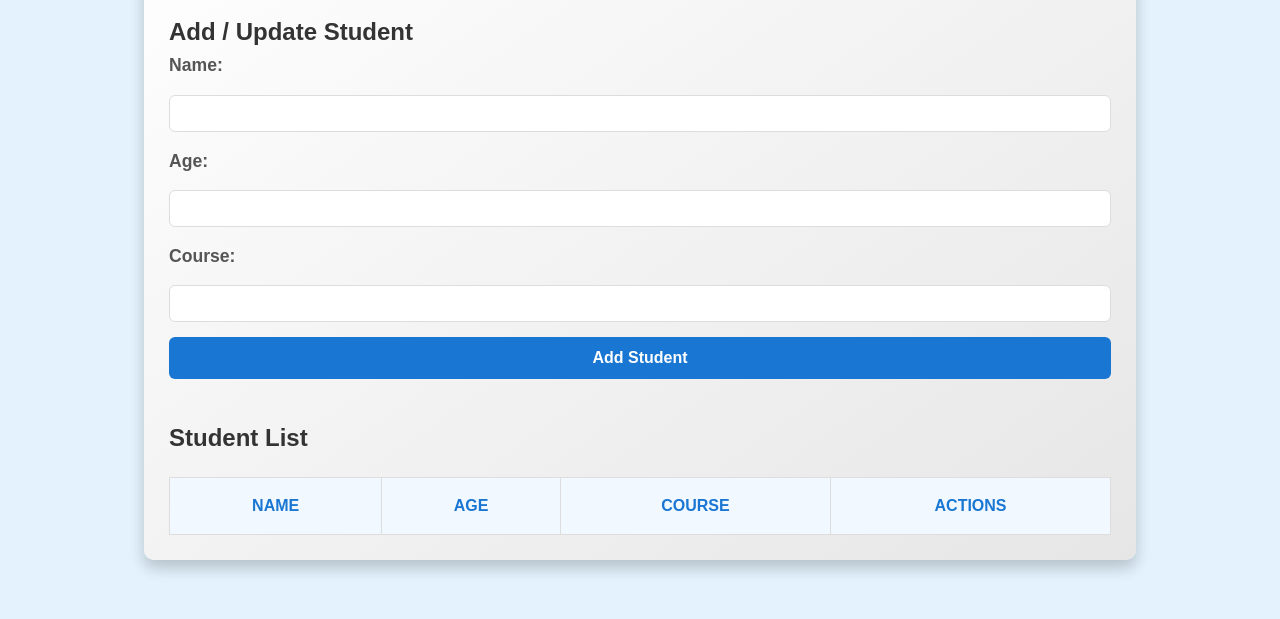
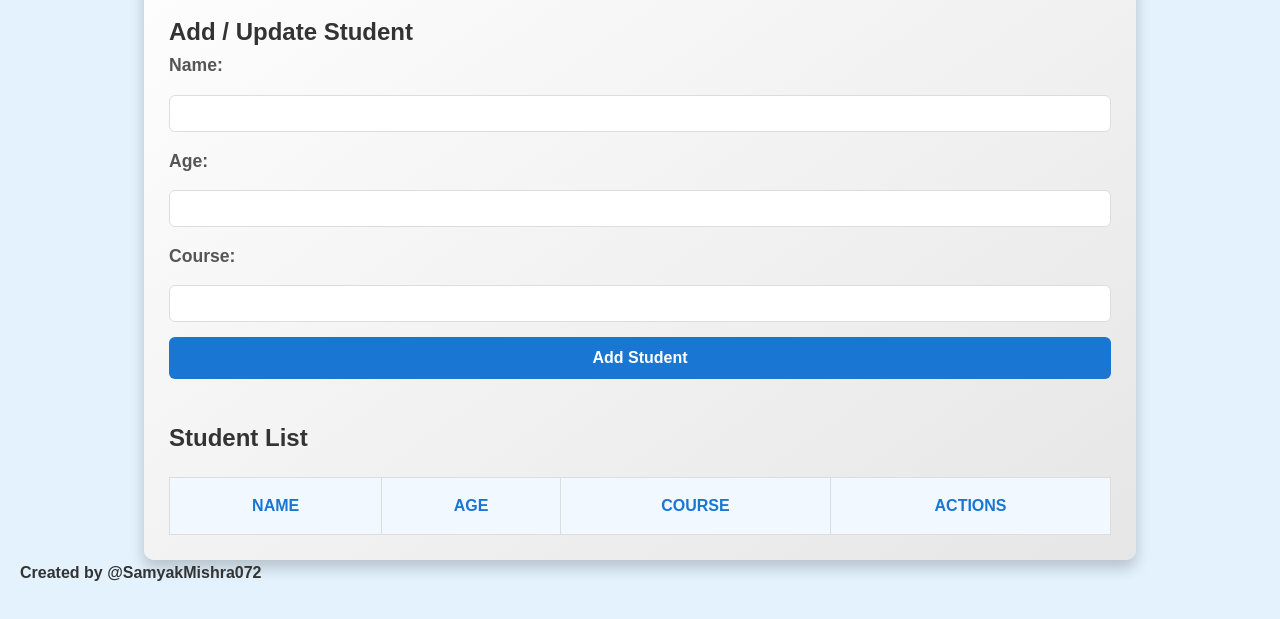
Before and after one commit to SamyakMishra072/FSP-6th-Sem, a plain HTML site: page index.html in a window 1280 px wide. Shown: the part 121-740 px from the top of the page. Drawn offline with Linux system fonts and the light colour scheme.

Commit message:
Update index.html

```diff
--- a/index.html
+++ b/index.html
@@ -47,5 +47,7 @@
     </div>
 
     <script src="script.js"></script>
+                <h4>Created by @SamyakMishra072</h4>
+
 </body>
 </html>
```
